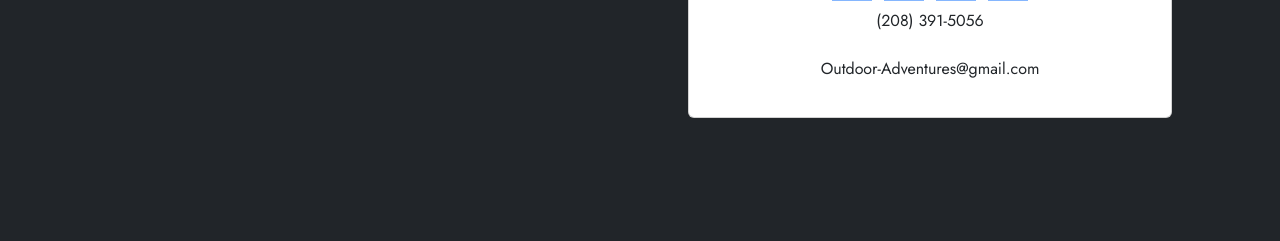
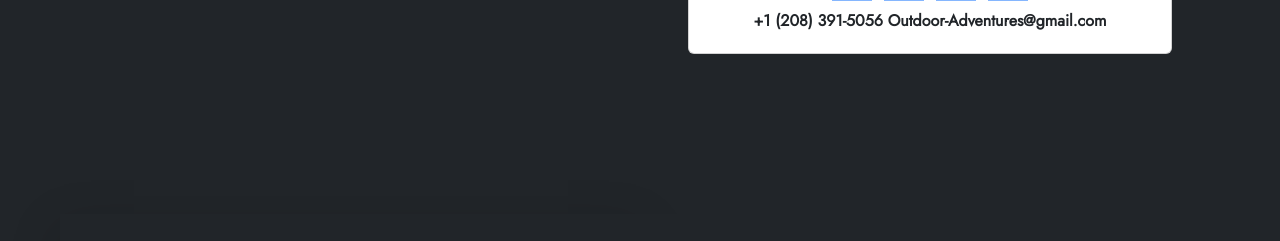
Before and after one commit to andreidubon/site_clone_checkpoint_1, a plain HTML site: page index.html in a window 1280 px wide. Shown: the part 1286-1527 px from the top of the page. Drawn offline with nearby package versions, Linux system fonts and the light colour scheme.

Commit message:
small changes

```diff
--- a/index.html
+++ b/index.html
@@ -81,8 +81,10 @@
                     <a class="mdi mdi-facebook icon-link" href="https://www.facebook.com/"></a>
                     <a class="mdi mdi-whatsapp icon-link" href="https://www.whatsapp.com/"></a>
                 </h1>
-                <p class="custom-img">(208) 391-5056</p>
-                <p class="custom-img">Outdoor-Adventures@gmail.com</p>
+                <div class="custom-img">
+                    <b class="custom-img">+1 (208) 391-5056</b>
+                    <b class="custom-img">Outdoor-Adventures@gmail.com</b>
+                </div>
             </div>
         </div>
     </section>
@@ -150,8 +152,10 @@
                 <a class="mdi mdi-facebook icon-link" href="https://www.facebook.com/"></a>
                 <a class="mdi mdi-whatsapp icon-link" href="https://www.whatsapp.com/"></a>
             </h1>
-            <p class="custom-img">(208) 391-5056</p>
-            <p class="custom-img">Outdoor-Adventures@gmail.com</p>
+            <div class="custom-img">
+                <b class="custom-img">+1 (208) 391-5056</b>
+                <b class="custom-img">Outdoor-Adventures@gmail.com</b>
+            </div>
         </div>
         <div class="col-4"></div>
     </section>
```
